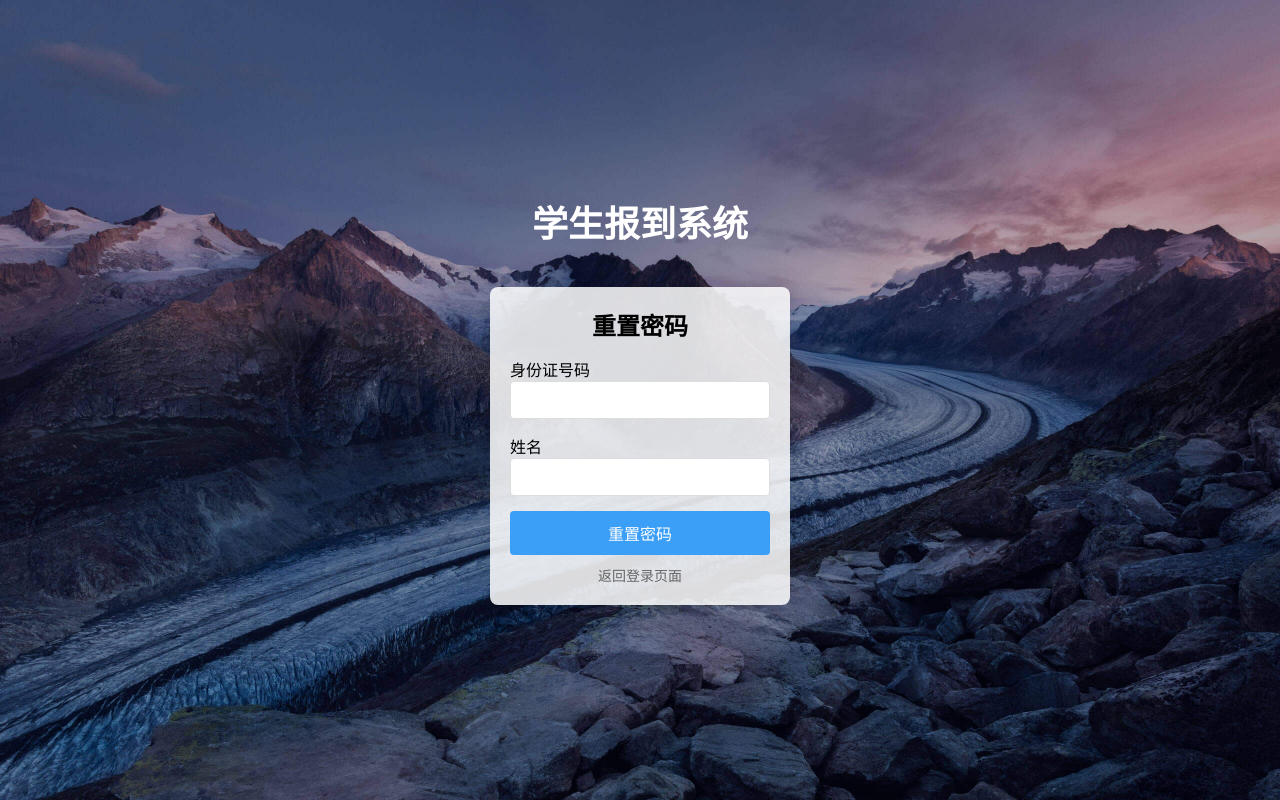
After one commit to ZhangHao-STEM/PHP_team_project, a PHP site: page /views/auth/resetPasswordView.php in a window 1280 px wide. The commit adds this page. Run offline with PHP 8.4, Linux system fonts and the light colour scheme; some libraries are stand-ins or nearby versions.

Commit message:
实现重置逻辑

```diff
--- a/login.php
+++ /dev/null
@@ -1 +0,0 @@
-<?php
--- a/public/css/styles.css
+++ b/public/css/styles.css
@@ -1,49 +1,68 @@
+/* 通用样式 */
 * {
     margin: 0;
     padding: 0;
     box-sizing: border-box;
 }
 
+/* 页面标题样式 */
+.page-title {
+    text-align: center;           /* 标题居中 */
+    font-size: 36px;              /* 标题字体大小 */
+    margin-bottom: 20px;          /* 设置标题与表单之间的间距 */
+    color: white;                 /* 设置标题颜色 */
+}
+
+/* 页面布局容器 */
 body {
     font-family: Arial, sans-serif;
-    background-image: url('../assets/reg_bg_min.jpg'); /* 添加背景图片 */
-    background-size: cover; /* 使图片覆盖整个页面 */
-    background-position: center; /* 将背景图片居中显示 */
-    background-repeat: no-repeat; /* 不重复背景图片 */
+    background-image: url('../assets/reg_bg_min.jpg'); /* 背景图片 */
+    background-size: cover;      /* 背景覆盖整个页面 */
+    background-position: center; /* 背景居中 */
+    background-repeat: no-repeat; /* 背景不重复 */
     display: flex;
-    justify-content: center;
-    align-items: center;
-    height: 100vh;
+    flex-direction: column;      /* 垂直方向排列内容 */
+    justify-content: center;     /* 内容在垂直方向居中 */
+    align-items: center;         /* 内容在水平方向居中 */
+    height: 100vh;               /* 屏幕高度 */
+    margin: 0;                   /* 避免默认的 body 边距 */
 }
 
-.login-container {
-    background-color: rgba(255, 255, 255, 0.8); /* 半透明白色背景，以便与背景图片产生对比 */
+/* 登录和重置密码表单容器样式 */
+.login-container, .reset-password-container {
+    background-color: rgba(255, 255, 255, 0.85); /* 半透明背景 */
     padding: 20px;
     border-radius: 8px;
     box-shadow: 0 0 15px rgba(0, 0, 0, 0.1);
-    width: 300px;
+    width: 300px;                 /* 固定宽度 */
+    margin-top: 20px;             /* 标题与表单之间的间距 */
 }
 
+/* 标题与表单之间的间距 */
 h1 {
+    font-size: 36px;
+    color: white;
     text-align: center;
-    font-size: 24px;
-    margin-bottom: 10px;
+    margin-bottom: 20px;   /* 标题下方间距 */
 }
 
 h2 {
+    font-size: 24px;
+    color: black;
     text-align: center;
-    font-size: 18px;
-    margin-bottom: 20px;
+    margin-bottom: 15px;
 }
 
-label {
-    display: block;
-    margin-bottom: 5px;
-    font-size: 14px;
+/* 错误提示信息 */
+.error-message {
+    color: red;
+    font-size: 12px;
+    margin-top: 5px;
+    display: none; /* 默认隐藏错误信息 */
 }
 
-input[type="text"],
-input[type="password"] {
+/* 表单输入框样式 */
+input[type="text"], input[type="password"] {
     width: 100%;
     padding: 10px;
     margin-bottom: 15px;
@@ -52,38 +71,64 @@ input[type="password"] {
     font-size: 14px;
 }
 
-input[type="text"]:focus,
-input[type="password"]:focus {
+input[type="text"]:focus, input[type="password"]:focus {
     border-color: #3b9ef7;
     outline: none;
 }
 
+/* 错误提示信息 */
+.error-message {
+    color: red;
+    font-size: 12px;
+    margin-top: 5px;
+    display: none; /* 默认隐藏错误信息 */
+    visibility: hidden;
+}
+
+/* 当出现错误时，显示错误信息并调整输入框底部间距 */
+input[type="text"].error, input[type="password"].error {
+    margin-bottom: 5px; /* 错误时减少输入框底部间距 */
+}
+
+/* 当有错误信息时，显示错误信息 */
+input[type="text"].error + .error-message,
+input[type="password"].error + .error-message {
+    display: block; /* 显示错误信息 */
+    visibility: visible; /* 错误信息占据空间 */
+}
+
+/* 验证码输入框和图片样式 */
 .captcha-wrapper {
     display: flex;
-    /*justify-content: space-between;*/
     justify-content: flex-start;
     align-items: center;
-    margin-bottom: 15px;
+    /*margin-bottom: 15px;*/
+}
+
+.captcha-input-wrapper {
+    display: flex;
+    flex-direction: column;  /* 垂直排列input和error-message */
+    margin-right: 10px;  /* 输入框和验证码图片之间的间距 */
 }
 
 .captcha-input {
-    /*width: 70%;*/
     width: 65%;
     padding: 10px;
     border: 1px solid #ddd;
     border-radius: 4px;
     font-size: 14px;
+    margin-bottom: 5px;  /* 输入框底部间距 */
 }
 
 .captcha-image {
-    /*width: 25%;*/
     width: 30%;
     height: 40px;
     margin-left: 10px;
-    margin-bottom: 15px;
+    margin-bottom: 25px;
 }
 
-.submit-btn {
+/* 提交按钮样式 */
+.submit-btn, button {
     width: 100%;
     padding: 10px;
     background-color: #3b9ef7;
@@ -94,11 +139,12 @@ input[type="password"]:focus {
     cursor: pointer;
 }
 
-.submit-btn:hover {
+.submit-btn:hover, button:hover {
     background-color: #3489d0;
 }
 
-.reset-link {
+/* 重置密码页面的返回登录链接样式 */
+.reset-link, .back-to-login a {
     display: block;
     text-align: center;
     margin-top: 10px;
@@ -107,12 +153,12 @@ input[type="password"]:focus {
     text-decoration: none;
 }
 
-.reset-link:hover {
+.reset-link:hover, .back-to-login a:hover {
     text-decoration: underline;
 }
 
-.error-message {
-    color: red;
-    margin-bottom: 10px;
-    text-align: center;
+/* 保证重置表单的样式不受干扰 */
+.reset-password-container {
+    margin-top: 20px;   /* 设置表单与标题之间的间距 */
+    height: auto;       /* 自适应高度 */
 }
--- a/public/js/scripts.js
+++ b/public/js/scripts.js
@@ -1,6 +1,191 @@
-// 刷新验证码的函数
+// 公用的AJAX请求函数
+function sendAjaxRequest(url, data, callback) {
+    const xhr = new XMLHttpRequest();
+    xhr.open('POST', url, true);
+    xhr.setRequestHeader('Content-Type', 'application/x-www-form-urlencoded');
+
+    xhr.onload = function () {
+        if (xhr.status === 200) {
+            let response;
+            try {
+                response = JSON.parse(xhr.responseText);  // 解析JSON响应
+                callback(null, response);
+            } catch (e) {
+                callback("服务器返回了无效的响应", null);  // 处理无效JSON响应
+            }
+        } else {
+            callback('请求失败，请稍后再试', null);
+        }
+    };
+
+    xhr.onerror = function () {
+        callback('无法连接到服务器，请稍后再试', null);
+    };
+
+    xhr.send(data);
+}
+
+// 验证验证码
+function validateCaptcha(captchaValue) {
+    return new Promise(function (resolve, reject) {
+        sendAjaxRequest('../../controllers/ValidateCaptcha.php', 'captcha=' + encodeURIComponent(captchaValue), function (err, response) {
+            if (err) {
+                reject(err);
+            } else {
+                if (response.success) {
+                    resolve();
+                } else {
+                    reject(response.message);
+                }
+            }
+        });
+    });
+}
+
+// 刷新验证码
 function refreshCaptcha() {
-    var captchaImage = document.getElementById('captcha-image');  // 获取图片元素
-    var timestamp = new Date().getTime();  // 获取当前时间戳
-    captchaImage.src = '../../controllers/CaptchaController.php?' + timestamp;  // 使用时间戳更新图片的 URL
+    const captchaImage = document.getElementById('captcha-image');
+    const timestamp = new Date().getTime();
+    captchaImage.src = '../../controllers/CaptchaController.php?' + timestamp;
 }
+
+// 处理表单提交逻辑
+function handleFormSubmit(form, url) {
+    form.addEventListener('submit', function (event) {
+        event.preventDefault();  // 阻止默认表单提交
+
+        const idCard = document.getElementById('id_card').value;
+        const name = document.getElementById('name').value;
+
+        // 提交表单数据
+        sendAjaxRequest(url, 'id_card=' + encodeURIComponent(idCard) + '&name=' + encodeURIComponent(name), function (err, response) {
+            if (err) {
+                Swal.fire({
+                    title: '错误',
+                    text: err,
+                    icon: 'error',
+                    confirmButtonText: '确定'
+                });
+            } else {
+                Swal.fire({
+                    title: response.success ? '成功' : '错误',
+                    text: response.message,
+                    icon: response.success ? 'success' : 'error',
+                    confirmButtonText: '确定'
+                });
+            }
+        });
+    });
+}
+
+// 页面加载时的初始化
+document.addEventListener("DOMContentLoaded", function () {
+    const fields = {
+        username: document.getElementById("username"),
+        password: document.getElementById("password"),
+        captcha: document.getElementById("captcha")
+    };
+
+    const errors = {
+        username: document.getElementById("username-error"),
+        password: document.getElementById("password-error"),
+        captcha: document.getElementById("captcha-error")
+    };
+
+    const containers = {
+        username: fields.username ? fields.username.parentElement : null,
+        password: fields.password ? fields.password.parentElement : null,
+        captcha: fields.captcha ? fields.captcha.closest('.captcha-input-wrapper') : null
+    };
+
+    // 处理字段验证
+    function validateField(field, errorElement, container) {
+        const fieldNames = {
+            username: "用户名",
+            password: "密码",
+            captcha: "验证码"
+        };
+
+        const fieldName = fieldNames[field.name];
+        if (field.value.trim() === "") {
+            errorElement.textContent = `${fieldName}不能为空！`;
+            errorElement.style.display = "block";
+            errorElement.style.visibility = "visible";
+            field.classList.add("error");
+        } else {
+            errorElement.style.display = "none";
+            errorElement.style.visibility = "hidden";
+            field.classList.remove("error");
+        }
+    }
+
+    // 绑定验证和错误信息清除
+    Object.keys(fields).forEach(function (fieldName) {
+        const field = fields[fieldName];
+        const errorElement = errors[fieldName];
+        const container = containers[fieldName];
+
+        if (field) {
+            // 失去焦点时验证
+            field.addEventListener("blur", function () {
+                validateField(field, errorElement, container);
+            });
+
+            // 输入时清除错误信息
+            field.addEventListener("input", function () {
+                if (field.value.trim() !== "") {
+                    errorElement.style.display = "none";
+                    errorElement.style.visibility = "hidden";
+                    field.classList.remove("error");
+                }
+            });
+        }
+    });
+
+    // 验证验证码
+    const captchaField = fields.captcha;
+    const captchaError = errors.captcha;
+    const captchaInputWrapper = captchaField ? captchaField.closest(".captcha-input-wrapper") : null;
+
+    if (captchaField) {
+        captchaField.addEventListener("blur", function () {
+            const captchaValue = captchaField.value.trim();
+            if (captchaValue === "") {
+                captchaError.textContent = "验证码不能为空！";
+                captchaError.style.display = "block";
+                captchaInputWrapper.classList.add("error");
+            } else {
+                validateCaptcha(captchaValue)
+                    .then(function () {
+                        captchaError.style.display = "none";
+                        captchaInputWrapper.classList.remove("error");
+                    })
+                    .catch(function (message) {
+                        captchaError.textContent = message;
+                        captchaError.style.display = "block";
+                        captchaInputWrapper.classList.add("error");
+                    });
+            }
+        });
+
+        // 实时输入时清除错误
+        captchaField.addEventListener("input", function () {
+            if (captchaField.value.trim() !== "") {
+                captchaError.style.display = "none";
+                captchaInputWrapper.classList.remove("error");
+            }
+        });
+    }
+
+    // 页面是否为重置密码页面，如果是，绑定重置密码表单的提交逻辑
+    const resetPasswordForm = document.querySelector('form[action="../../controllers/resetPasswordController.php"]');
+    if (resetPasswordForm) {
+        handleFormSubmit(resetPasswordForm, '../../controllers/resetPasswordController.php');
+    }
+
+    // 页面是否为登录页面，如果是，绑定登录表单的提交逻辑
+    const loginForm = document.querySelector('form[action="../../controllers/loginController.php"]');
+    if (loginForm) {
+        handleFormSubmit(loginForm, '../../controllers/loginController.php');
+    }
+});
--- /dev/null
+++ b/views/auth/resetPasswordView.php
@@ -0,0 +1,37 @@
+<!DOCTYPE html>
+<html lang="zh">
+<head>
+    <meta charset="UTF-8">
+    <meta name="viewport" content="width=device-width, initial-scale=1.0">
+    <title>重置密码</title>
+    <link rel="stylesheet" href="../../public/css/styles.css">
+    <!-- 引入 SweetAlert2 的 CSS -->
+    <link href="https://cdn.jsdelivr.net/npm/sweetalert2@11.6.1/dist/sweetalert2.min.css" rel="stylesheet">
+</head>
+<body>
+<h1 class="page-title">学生报到系统</h1>
+<div class="reset-password-container">
+    <h2>重置密码</h2>
+
+    <form action="../../controllers/resetPasswordController.php" method="POST">
+        <label for="id_card">身份证号码</label>
+        <input type="text" id="id_card" name="id_card" required>
+
+        <label for="name">姓名</label>
+        <input type="text" id="name" name="name" required>
+
+        <button type="submit">重置密码</button>
+    </form>
+
+    <p class="back-to-login">
+        <a href="../../views/auth/LoginView.php">返回登录页面</a>
+    </p>
+</div>
+
+<!-- 引入 SweetAlert2 的 JS -->
+<script src="https://cdn.jsdelivr.net/npm/sweetalert2@11.6.1/dist/sweetalert2.min.js"></script>
+<!--引入外部js-->
+<script src="../../public/js/scripts.js"></script>
+
+</body>
+</html>
```
Also changed, not shown: controllers/AuthController.php (+18 -62 lines), controllers/CaptchaController.php (+29 -8 lines), controllers/ValidateCaptcha.php (added, +13 -0 lines), controllers/resetPasswordController.php (added, +42 -0 lines), index.php (+4 -12 lines), views/auth/LoginView.php (+15 -32 lines).
